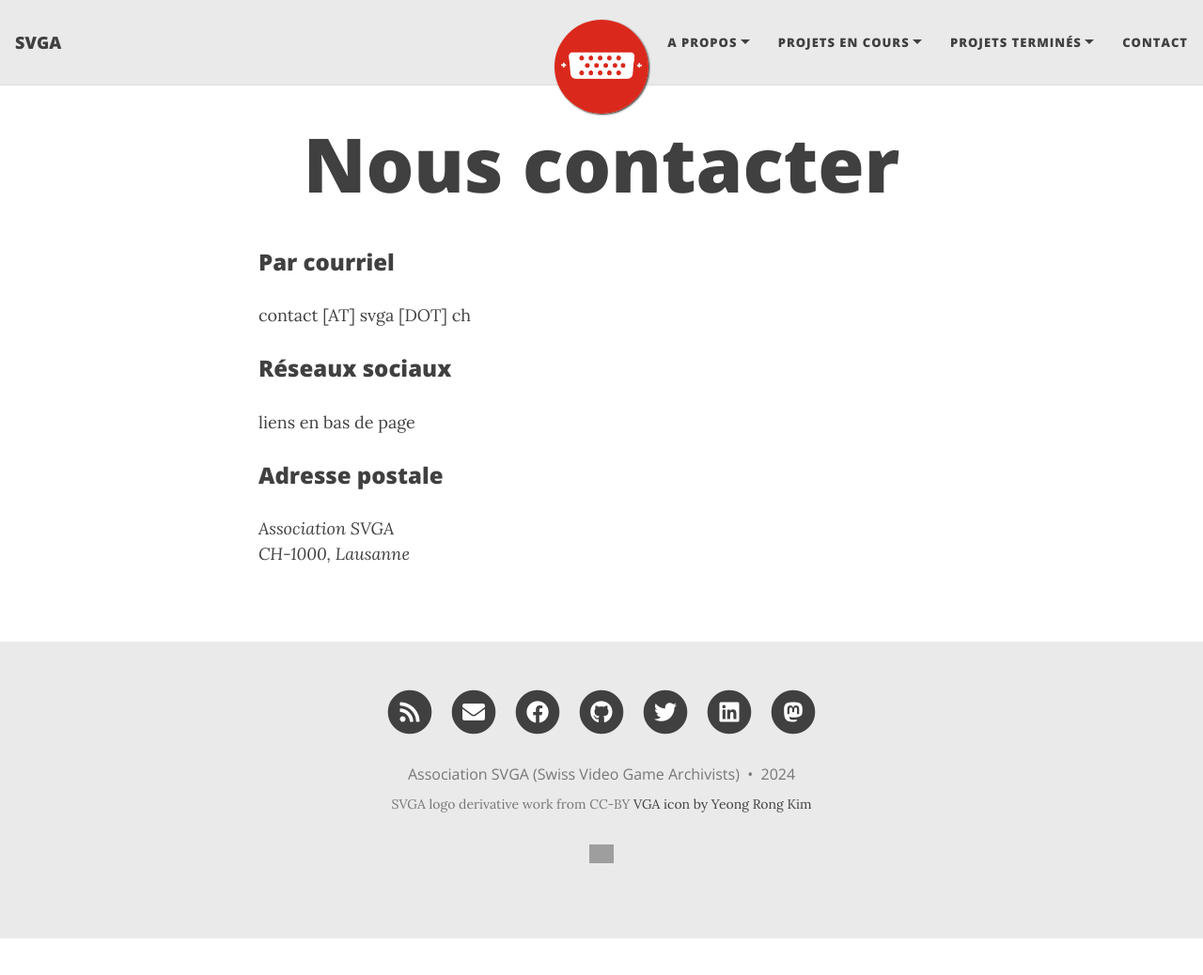
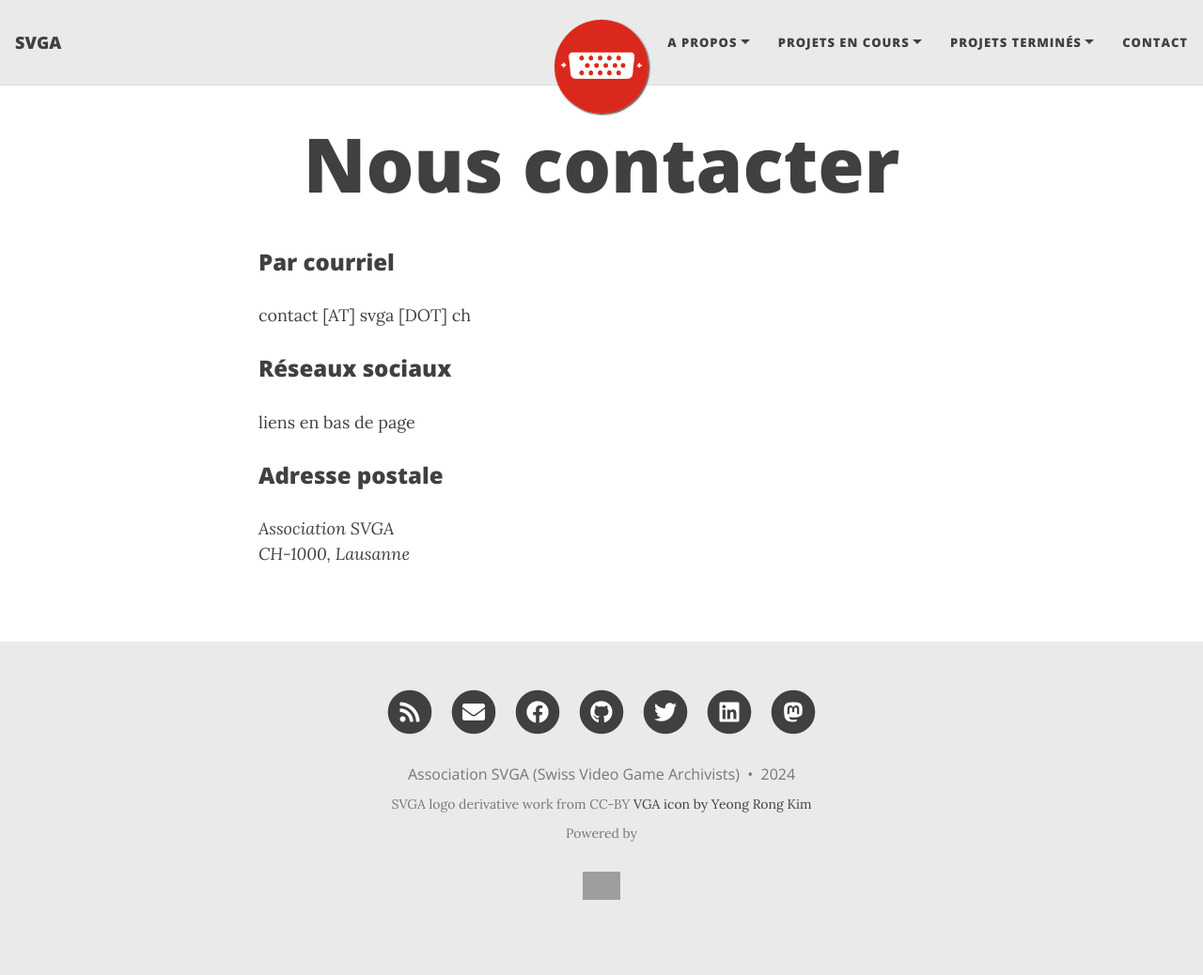
Before and after one commit to SVGA-ch/SVGA-ch.github.io, a Jekyll site: the page built from contact.md, in a window 1280 px wide and 1038 px high. Shown: the whole window at 94% size. Built offline with Jekyll 4.4.1, drawn with Linux system fonts in a browser that asks for light colours; nearby versions of some CDN libraries; grey boxes are pictures that could not be loaded.

Commit message:
Updated footer text and image size for infomaniak

```diff
--- a/_includes/footer.html
+++ b/_includes/footer.html
@@ -30,15 +30,17 @@
           <a href="http://{{- site.matomo.uri -}}/index.php?module=CoreAdminHome&action=optOut" target="_blank" class="text_muted">Do-not-Track</a>
         {% endif %}
       {% endif%}
-      <p class="theme-by text-muted">
-	      <a href="https://www.infomaniak.com/"Powered by Infomaniak></a>
-      </p>
+
       <p class="theme-by text-muted">
         SVGA logo derivative work from CC-BY
 	      <a href="https://thenounproject.com/icon/vga-2139322/">VGA icon by Yeong Rong Kim</a>
       </p>
+      <p class="theme-by text-muted">
+	      Powered by
+	      <a href="https://www.infomaniak.com/"Infomaniak></a>
+      </p>
       <p style="text-align:center;">
-	<img src="/assets/img/logo_infomaniak_bleu.png" alt="Infomaniak" height="20">
+	<img src="/assets/img/logo_infomaniak_bleu.png" alt="Infomaniak" height="30">
       </p>
       <!-- PARAGRAPHE POUR LE CHOIX DE LANGUES-->
       <p class="theme-by text-muted">
```
